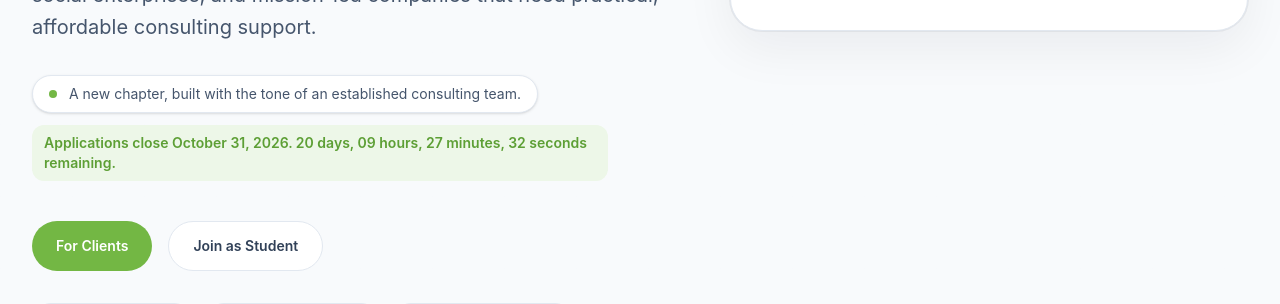
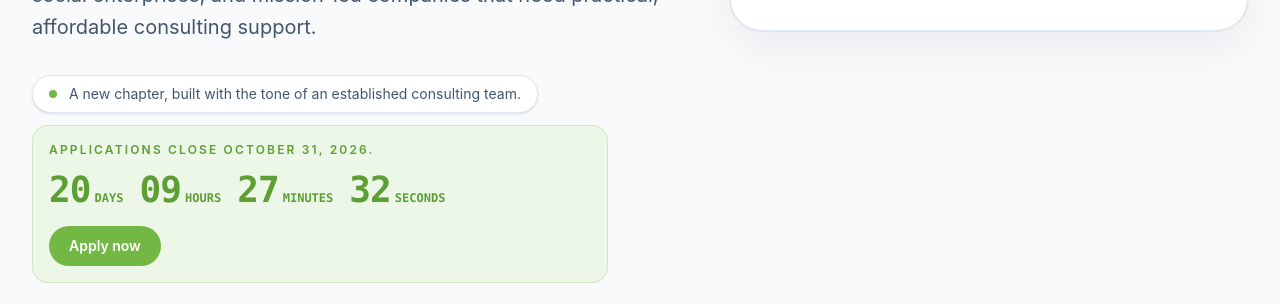
Before and after one commit to kallayderlevi/kallayderlevi.github.io, a React (Vite) app: page / in a window 1280 px wide. Shown: the part 1100-1404 px from the top of the page. Built offline with nearby package versions, Linux system fonts and the light colour scheme; no server answers.

Commit message:
countback update

```diff
--- a/src/components/ApplicationDeadline.jsx
+++ b/src/components/ApplicationDeadline.jsx
@@ -1,3 +1,4 @@
+import { Link } from 'react-router-dom'
 import useApplicationDeadline from '../hooks/useApplicationDeadline'
 import { useLanguage } from '../i18n'
 
@@ -6,12 +7,28 @@ export default function ApplicationDeadline() {
   const { t } = useLanguage()
 
   if (!status.open) {
-    return <p className="mt-3 rounded-xl bg-slate-200 px-3 py-2 text-sm font-semibold text-slate-600">{t('deadlineClosed')}</p>
+    return (
+      <div className="mt-3 rounded-2xl bg-slate-200 px-4 py-3 text-slate-600">
+        <p className="text-sm font-semibold">{t('deadlineClosed')}</p>
+        <Link to="/students" className="brand-link-hover mt-2 inline-flex rounded-md px-1 py-0.5 text-sm font-semibold text-[#5d9f35]">
+          {t('applyNow')}
+        </Link>
+      </div>
+    )
   }
 
   return (
-    <p className="mt-3 rounded-xl bg-[#edf7e8] px-3 py-2 text-sm font-semibold text-[#5d9f35]" role="status">
-      {t('deadlineOpen')} {status.days} {t('deadlineDays')}, {String(status.hours).padStart(2, '0')} {t('deadlineHours')}, {String(status.minutes).padStart(2, '0')} {t('deadlineMinutes')}, {String(status.seconds).padStart(2, '0')} {t('deadlineSeconds')} {t('deadlineRemaining')}.
-    </p>
+    <div className="mt-3 rounded-2xl border border-[#73b744]/25 bg-[#edf7e8] p-4 text-[#5d9f35]" role="status">
+      <p className="text-xs font-semibold uppercase tracking-[0.18em]">{t('deadlineOpen')}</p>
+      <div className="mt-3 flex flex-wrap items-end gap-x-4 gap-y-2 font-mono tabular-nums">
+        <span className="text-3xl font-bold tracking-tight sm:text-4xl">{String(status.days).padStart(2, '0')}<small className="ml-1 text-xs font-semibold uppercase tracking-normal">{t('deadlineDays')}</small></span>
+        <span className="text-3xl font-bold tracking-tight sm:text-4xl">{String(status.hours).padStart(2, '0')}<small className="ml-1 text-xs font-semibold uppercase tracking-normal">{t('deadlineHours')}</small></span>
+        <span className="text-3xl font-bold tracking-tight sm:text-4xl">{String(status.minutes).padStart(2, '0')}<small className="ml-1 text-xs font-semibold uppercase tracking-normal">{t('deadlineMinutes')}</small></span>
+        <span className="text-3xl font-bold tracking-tight sm:text-4xl">{String(status.seconds).padStart(2, '0')}<small className="ml-1 text-xs font-semibold uppercase tracking-normal">{t('deadlineSeconds')}</small></span>
+      </div>
+      <Link to="/students" className="brand-hover mt-4 inline-flex rounded-full bg-[#73b744] px-5 py-2.5 text-sm font-semibold text-white">
+        {t('applyNow')}
+      </Link>
+    </div>
   )
 }
```
Also changed, not shown: 4 other files (tests, documents, lock files or other folders).
